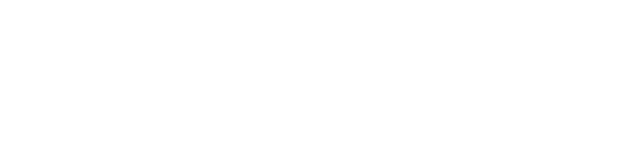
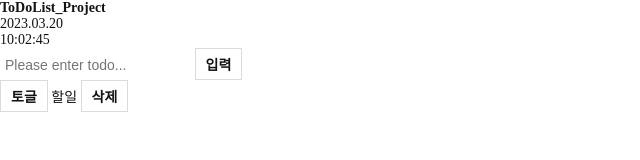
Before and after one commit to dlgustn376/AWS-ToDoList-Project, a plain HTML site: page index.html in a window 1280 px wide. Shown: the whole page, without its empty margins (0-640 px from the left). Drawn offline with Linux system fonts and the light colour scheme.

Commit message:
index 틀 1차

```diff
--- a/css/common.css
+++ b/css/common.css
@@ -0,0 +1,44 @@
+/* 디자인 전체에서 공통적인것 */
+*::-webkit-scrollbar{
+    width: 5px;
+}
+
+*::-webkit-scrollbar-thumb{
+    background-color: #dbdbdb;
+    border-radius: 5px;
+}
+
+.container {
+    position: relative;
+    margin: 50px auto;
+    border: 2px solid #dbdbdb;
+    width: 600px;
+    height: 800px;
+    background-color: white;
+    overflow: hidden; /* 넘치는것들은 숨기겠다. */
+}
+input, textarea {
+    border: none;
+    outline: none;
+    padding: 5px;
+}
+
+input:focus, textarea.focus {
+    background-color: #fafafa;
+}
+
+button {
+    border: 1px solid #dbdbdb;
+    padding: 5px 10px;
+    background-color: white;
+    font-weight: 600;
+    cursor: pointer;
+}
+
+button:hover {
+    background-color: #f0f0f0;
+}
+
+button:active { /* 클릭되었을때 */
+    background-color: #f0f0f0;
+}
--- a/css/reset.css
+++ b/css/reset.css
@@ -0,0 +1,22 @@
+* {
+    box-sizing: border-box;
+    color: #121212;
+    font-size: 14px; /*모든 px는 일단 14px로 */
+}
+
+body {
+    margin: 0;
+}
+
+h1, h2, h3, p, ul {
+    margin: 0;
+    padding: 0;
+}
+
+a {
+    text-decoration: none;
+}
+
+ul {
+    list-style-type: none;
+}
--- a/index.html
+++ b/index.html
@@ -5,8 +5,36 @@
     <meta http-equiv="X-UA-Compatible" content="IE=edge">
     <meta name="viewport" content="width=device-width, initial-scale=1.0">
     <title>ToDoList_Project</title>
+    <link rel="stylesheet" href="./css/reset.css">
+    <link rel="stylesheet" href="./css/common.css">
+    <link rel="stylesheet" href="./css/index.css">
 </head>
 <body>
+    <main class="main-container">
+        <header class="main-header">
+            <h1 class="main-title">ToDoList_Project</h1>
+        </header>
+        <div class="content-container">
+            <div class="content-header">
+                <div class="todo-date">2023.03.20</div>
+                <div class="todo-date-time">10:02:45</div>
+            </div>
+            <div class="content-input">
+                <input type="text" class="todo-input" placeholder="Please enter todo...">
+                <button type="button">입력</button>
+            </div>
+            <ul>
+                <li>
+                    <button type="button">토글</button>
+                    <label for="todo-input">할일</label>
+                    <button type="button">삭제</button>
+                </li>
+            </ul>
+        </div>
+    </main>
 
+    <script src="./Js/todo.js"></script>
+    <script src="./Js/info.js"></script>
+    <script src="./Js/app.js"></script>
 </body>
 </html>
```
